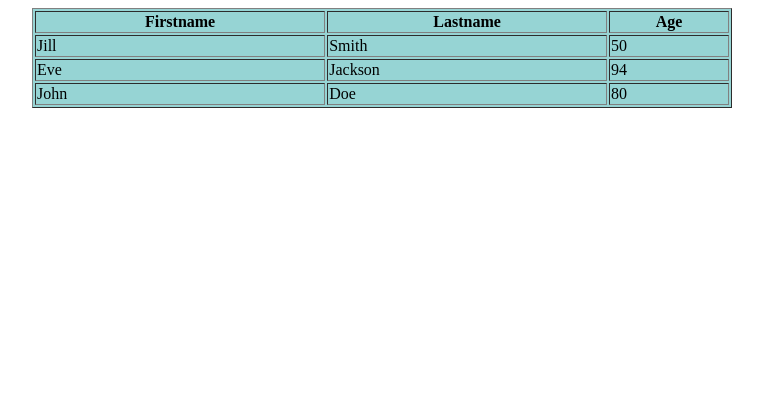
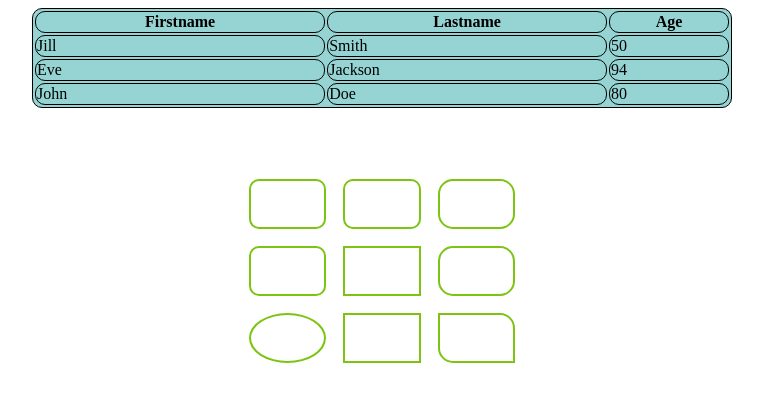
Before and after one commit to dubeyayushh/Vit-Tasks, a plain HTML site: page CSS-T1.html in a window 1280 px wide. Shown: the whole page, without its empty margins (258-1021 px from the left). Drawn offline with Linux system fonts and the light colour scheme.

Commit message:
Update CSS-T1.html

```diff
--- a/CSS-T1.html
+++ b/CSS-T1.html
@@ -4,7 +4,7 @@
     <meta charset="UTF-8">
     <meta name="viewport" content="width=device-width, initial-scale=1.0">
     <title>Document</title>
-    <link href="CSS-Task1.css" rel="stylesheet">
+    <link href="CSS-T1.css" rel="stylesheet">
 </head>
 <body>
     <center>
```
